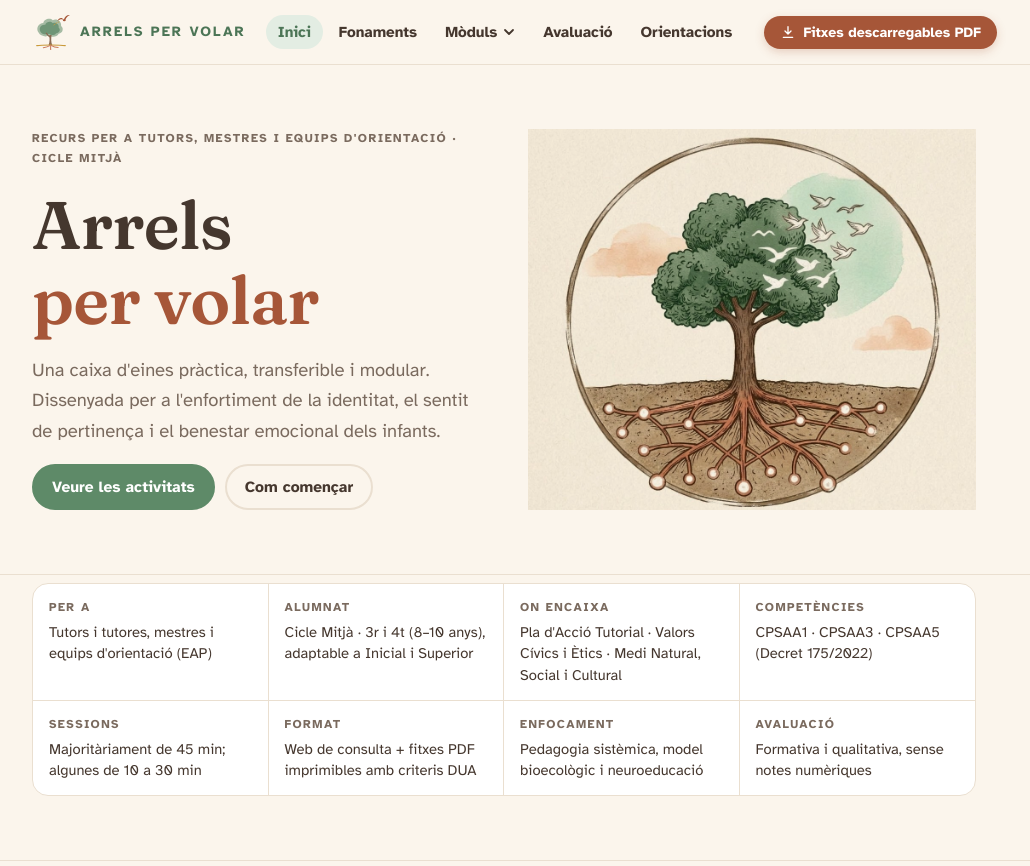
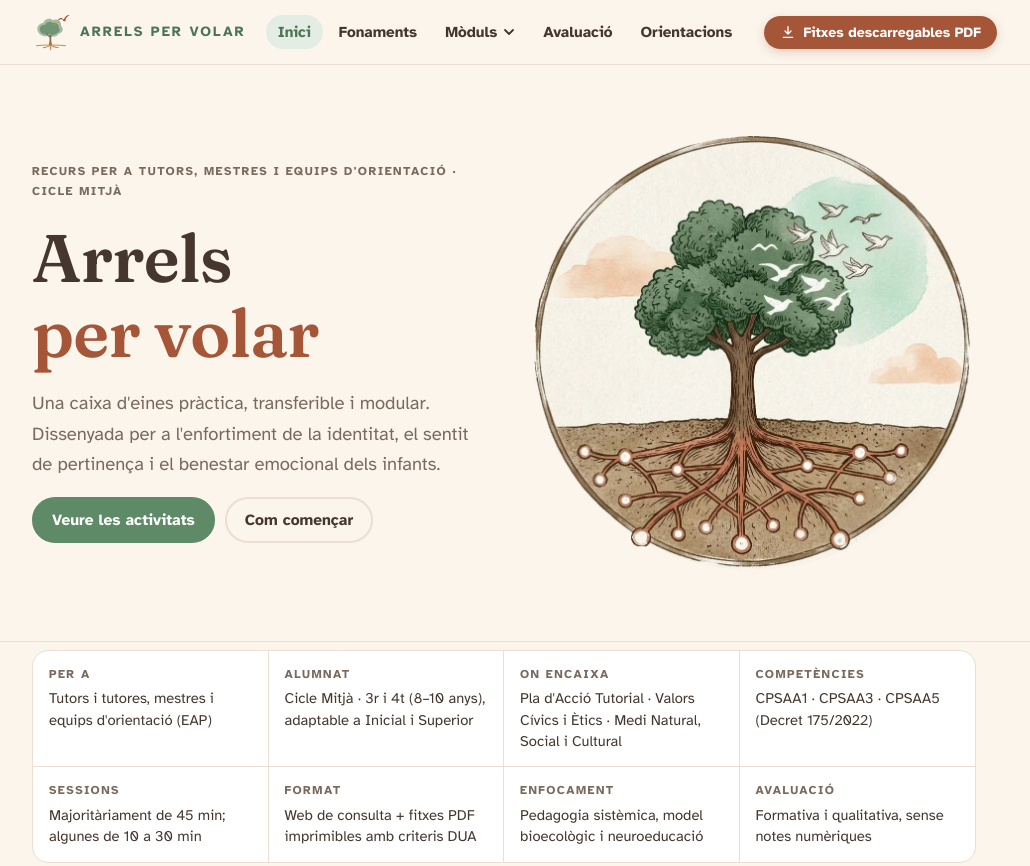
Before and after one commit to arrelspervolar/arrelspervolar.github.io, a plain HTML site: page index.html in a window 1280 px wide. Shown: the top 866 px of the page, without its empty margins (136-1166 px from the left). Drawn offline with Linux system fonts and the light colour scheme.

Commit message:
Logo de la portada sense fons: arbre retallat en cercle transparent
Co-Authored-By: Claude Opus 5.5 <noreply@anthropic.com>

```diff
--- a/index.html
+++ b/index.html
@@ -124,9 +124,7 @@ ul,ol{margin:0}
 .hero h1{font-size:clamp(2.6rem,6vw,4.2rem);letter-spacing:-.01em}
 .hero h1 span{color:var(--m2-t)}
 .hero .sub{font-size:1.15rem;color:var(--muted);max-width:46ch}
-.logo-img{display:block;width:100%;max-width:460px;height:auto;aspect-ratio:1052/895;object-fit:cover;object-position:top;justify-self:center;mix-blend-mode:multiply}
-@media (prefers-color-scheme: dark){ :root:not([data-theme="light"]) .logo-img{mix-blend-mode:normal;border-radius:24px} }
-:root[data-theme="dark"] .logo-img{mix-blend-mode:normal;border-radius:24px}
+.logo-img{display:block;width:100%;max-width:460px;height:auto;justify-self:center}
 @media (max-width:760px){ .hero .wrap{grid-template-columns:1fr} .logo-img{max-width:340px} }
 
 .ideas{display:grid;grid-template-columns:repeat(3,1fr);gap:0;border-top:2px solid var(--ink)}
@@ -402,7 +400,7 @@ footer a{text-decoration:none;font-weight:700;color:var(--ink)}
         </div>
       </div>
 
-      <img class="logo-img" src="img/logo-arrels-per-volar.jpg" width="1052" height="1008" alt="Il·lustració d'Arrels per volar: un arbre amb arrels que es connecten com una xarxa de vincles i ocells blancs que surten volant de la copa, dins d'un cercle.">
+      <img class="logo-img" src="img/logo-arrels-per-volar.webp" width="903" height="902" alt="Il·lustració d'Arrels per volar: un arbre amb arrels que es connecten com una xarxa de vincles i ocells blancs que surten volant de la copa, dins d'un cercle.">
     </div>
   </section>
 
```
Also changed, not shown: img/logo-arrels-per-volar.jpg (deleted), img/logo-arrels-per-volar.webp (added).
